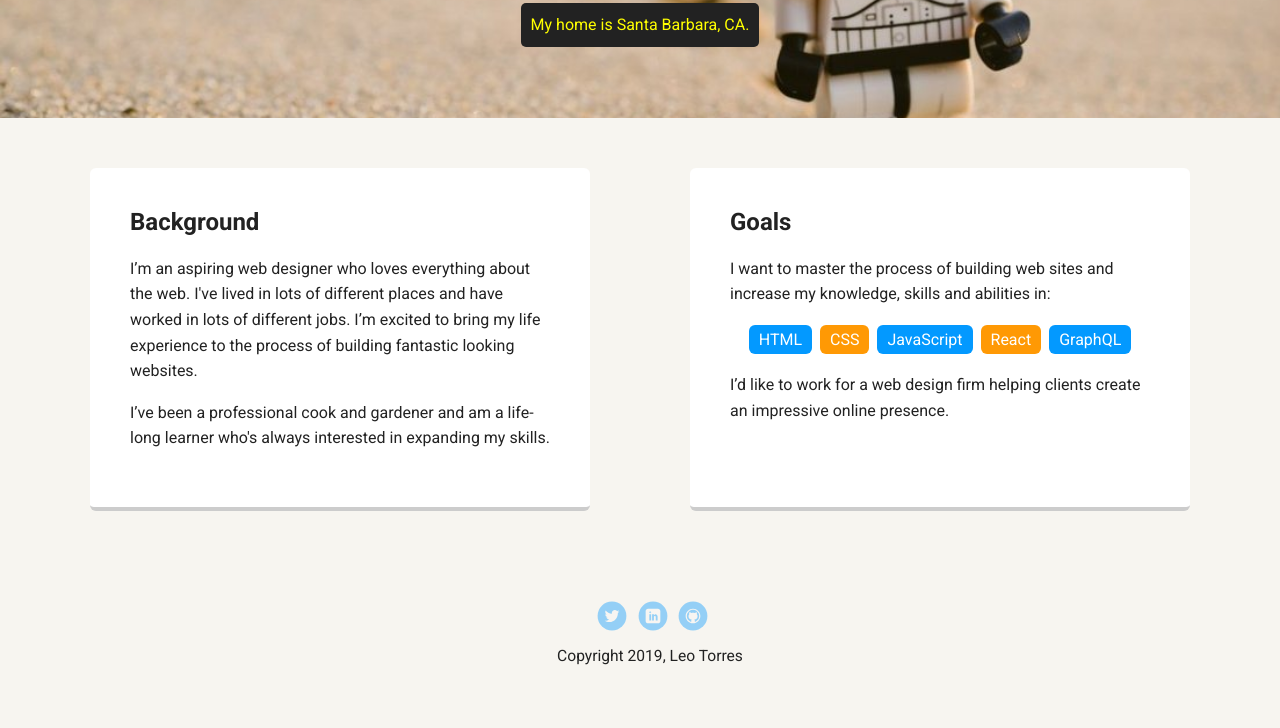
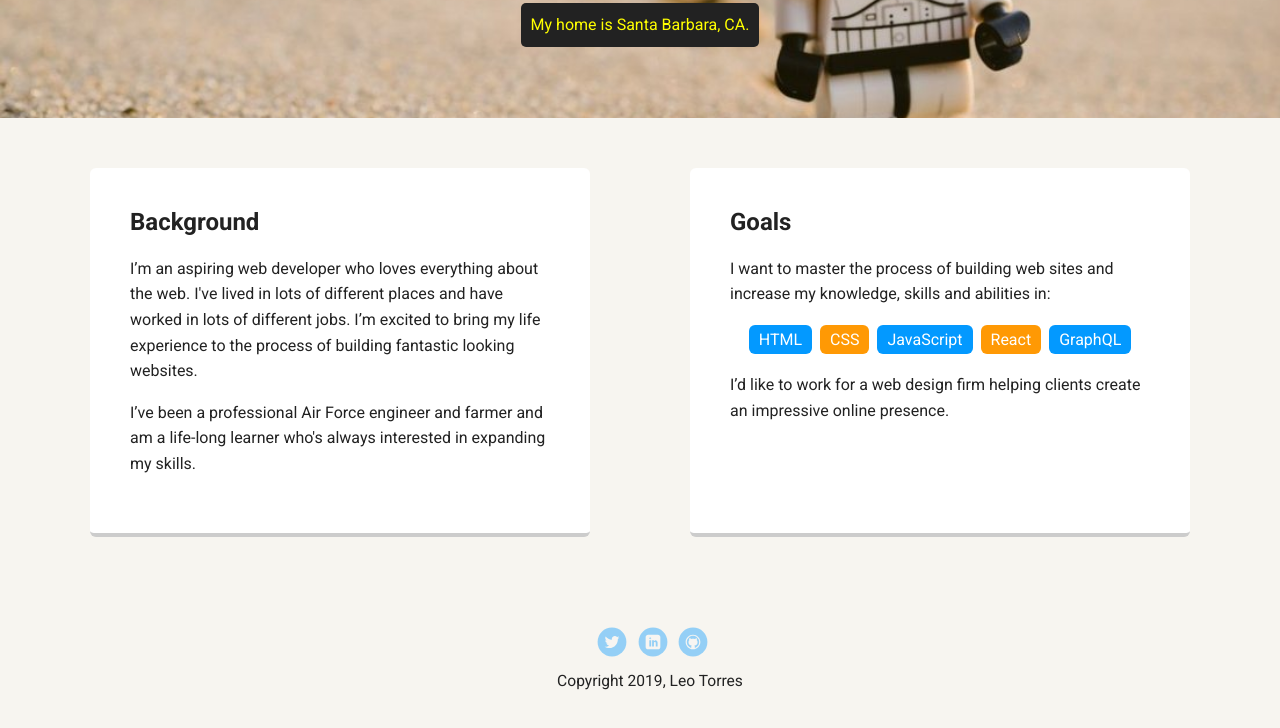
Before and after one commit to osogrizz/treehouse-port, a plain HTML site: page index.html in a window 1280 px wide. Shown: the part 352-1080 px from the top of the page. Drawn offline with Linux system fonts and the light colour scheme; a web font is replaced by a local one.

Commit message:
Updated home page content.

```diff
--- a/index.html
+++ b/index.html
@@ -25,8 +25,8 @@
     <main class="flex">
       <div class="card">
         <h2>Background</h2>
-        <p>I’m an aspiring web designer who loves everything about the web. I've lived in lots of different places and have worked in lots of different jobs. I’m excited to bring my life experience to the process of building fantastic looking websites.</p>
-        <p>I’ve been a professional cook and gardener and am a life-long learner who's always interested in expanding my skills.</p>
+        <p>I’m an aspiring web developer who loves everything about the web. I've lived in lots of different places and have worked in lots of different jobs. I’m excited to bring my life experience to the process of building fantastic looking websites.</p>
+        <p>I’ve been a professional Air Force engineer and farmer and am a life-long learner who's always interested in expanding my skills.</p>
       </div>
 
       <div class="card">
```
